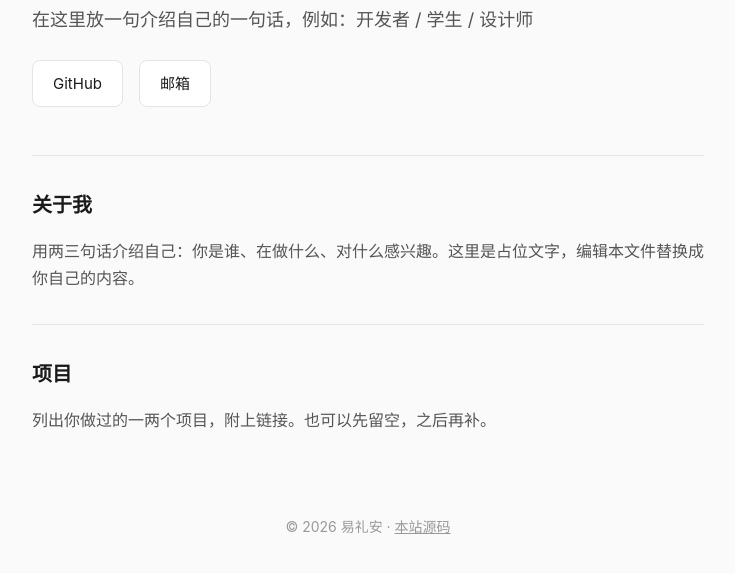
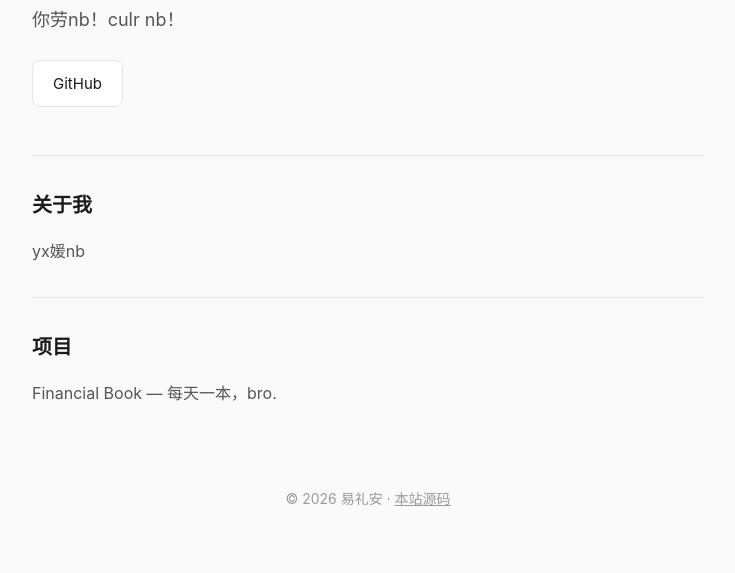
Before and after one commit to Yi-lian-yxy/Yi-lian-yxy.github.io, a plain HTML site: page index.html in a window 1280 px wide. Shown: the part 287-860 px from the top of the page, without its empty margins (272-1007 px from the left). Drawn offline with Linux system fonts and the light colour scheme.

Commit message:
Add files via upload

```diff
--- a/index.html
+++ b/index.html
@@ -56,21 +56,20 @@
     <header>
       <div class="avatar">易</div>
       <h1>易礼安</h1>
-      <p class="tagline">在这里放一句介绍自己的一句话，例如：开发者 / 学生 / 设计师</p>
+      <p class="tagline">你劳nb！culr nb！</p>
       <div class="links">
         <a href="https://github.com/Yi-lian-yxy" target="_blank" rel="noopener">GitHub</a>
-        <a href="mailto:your-email@example.com">邮箱</a>
       </div>
     </header>
 
     <section>
       <h2>关于我</h2>
-      <p>用两三句话介绍自己：你是谁、在做什么、对什么感兴趣。这里是占位文字，编辑本文件替换成你自己的内容。</p>
+      <p>yx媛nb</p>
     </section>
 
     <section>
       <h2>项目</h2>
-      <p>列出你做过的一两个项目，附上链接。也可以先留空，之后再补。</p>
+      <p>Financial Book — 每天一本，bro.</p>
     </section>
 
     <footer>
```
